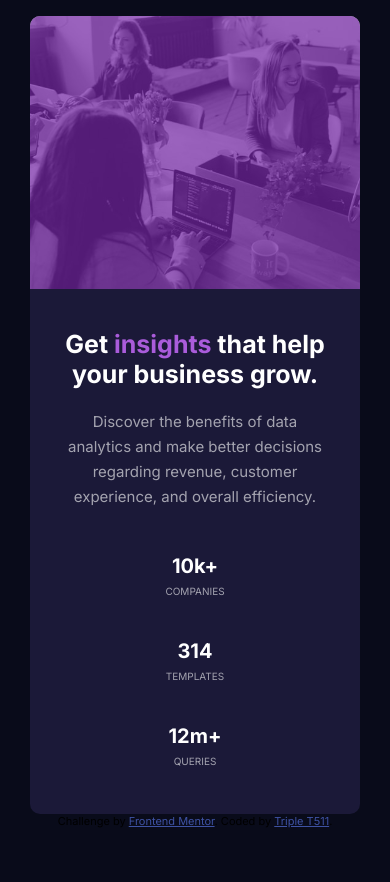
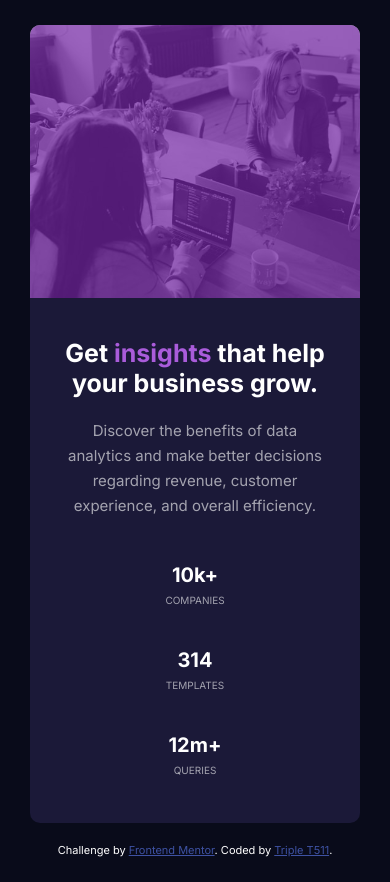
Before and after one commit to TripleT511/Stats-preview-card-component, a plain HTML site: page stats-preview-card-component-main/index.html in a window 390 px wide. Before the commit the page ends 844 px from the top, so only its background shows below. Drawn offline with Linux system fonts and the light colour scheme.

Commit message:
Update css

```diff
--- a/stats-preview-card-component-main/style.css
+++ b/stats-preview-card-component-main/style.css
@@ -7,6 +7,8 @@
 .attribution {
       font-size: 11px;
       text-align: center;
+      color: white;
+      margin-top: 20px;
 }
 
 .attribution a {
@@ -110,9 +112,8 @@ body {
 @media screen and (max-width: 1200px) {
     .container {
         max-width: 330px;
-        padding-right: 25px;
-        padding-left: 25px;
-        margin: 0 auto;
+        padding: 25px;
+        margin: auto;
     }
     .card {
         flex-direction: column-reverse;
@@ -145,6 +146,6 @@ body {
         font-size: 10px;
     }
     .card__right {
-    width: 100%;
+        width: 100%;
     }
 }
```
